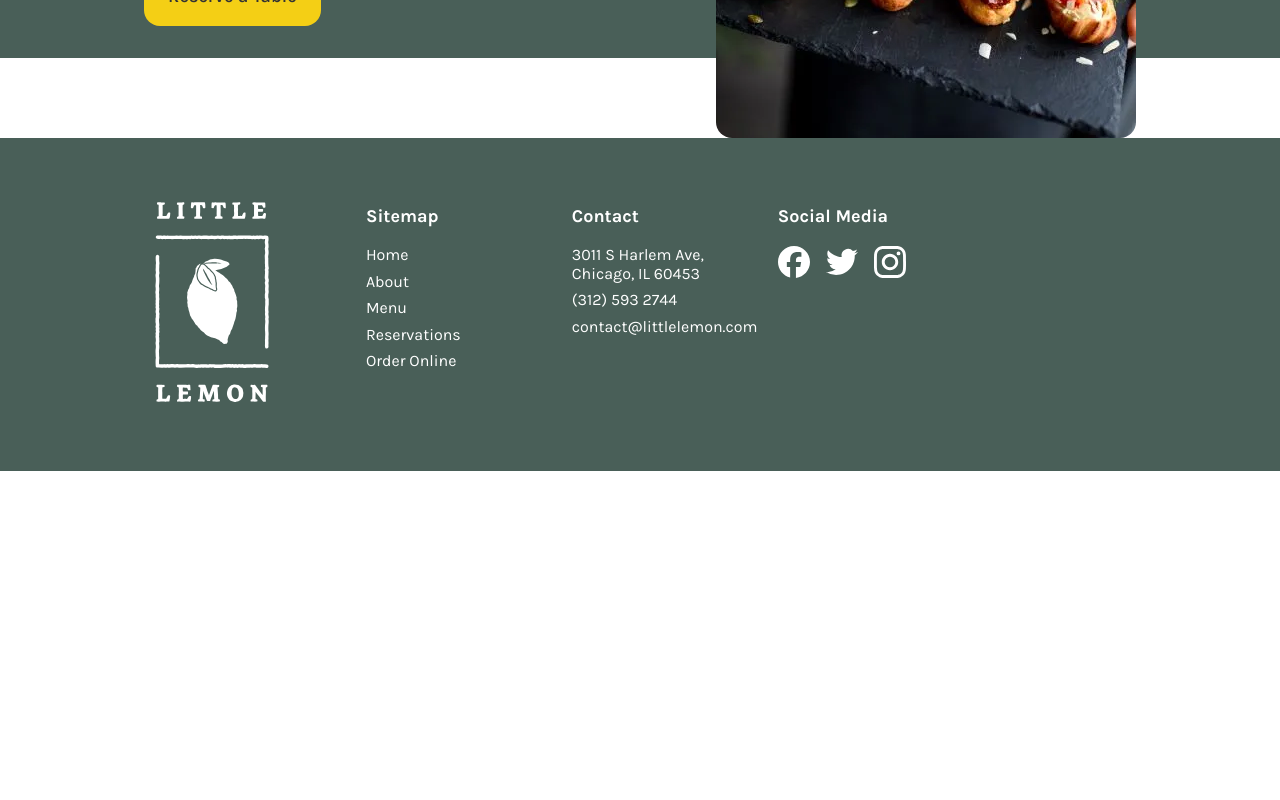
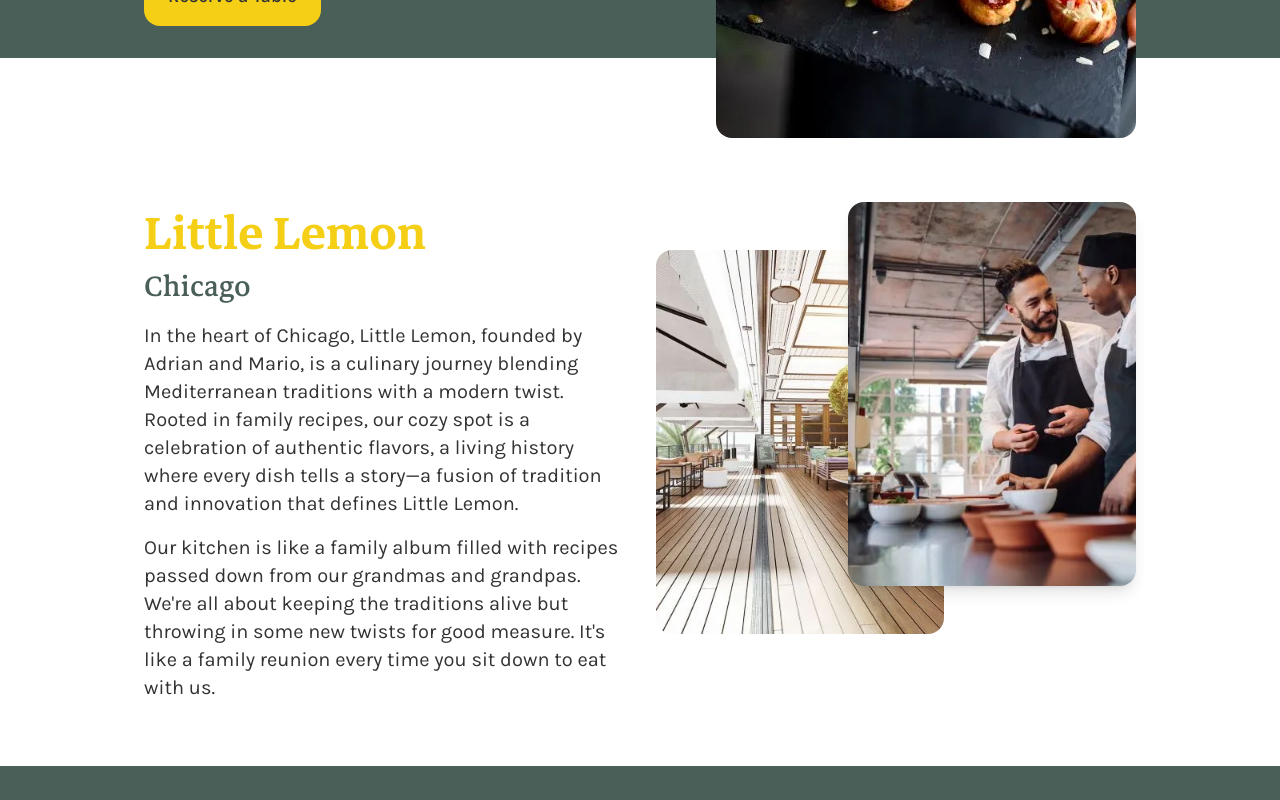
Before and after one commit to osalinasv/coursera-ft-capstone, a React (Create React App) app: page / in a window 1280 px wide. Shown: the part 400-1200 px from the top of the page. Before the commit the page ends 871 px from the top, so only its background shows below. Built offline with nearby package versions, Linux system fonts and the light colour scheme.

Commit message:
Complete about section

```diff
--- a/src/App.jsx
+++ b/src/App.jsx
@@ -1,8 +1,8 @@
 import { Suspense } from "react";
 import { Outlet } from "react-router-dom";
 import "./App.css";
-import Footer from "./components/Footer";
-import Header from "./components/Header";
+import { Footer } from "./components/Footer";
+import { Header } from "./components/Header";
 
 function App() {
   return (
--- a/src/components/Footer.jsx
+++ b/src/components/Footer.jsx
@@ -3,7 +3,7 @@ import { Link } from "react-router-dom";
 import logo from "../assets/logo-solid-vertical.svg";
 import "./Footer.css";
 
-function Footer() {
+export function Footer() {
   return (
     <footer className="footer bg-primary text-inverse">
       <div className="footer-container container mx-auto px-gutter">
@@ -90,5 +90,3 @@ function Footer() {
     </footer>
   );
 }
-
-export default Footer;
--- a/src/components/Header.jsx
+++ b/src/components/Header.jsx
@@ -10,7 +10,7 @@ const navigationMenu = [
   { label: "Order Online", to: "/order" },
 ];
 
-function Header() {
+export function Header() {
   return (
     <header className="header">
       <div className="header-container container mx-auto px-gutter">
@@ -39,5 +39,3 @@ function Header() {
     </header>
   );
 }
-
-export default Header;
--- /dev/null
+++ b/src/components/home/About.css
@@ -0,0 +1,39 @@
+.about {
+  padding-bottom: 4rem;
+  padding-top: 4rem;
+}
+
+.about-container {
+  display: grid;
+  gap: 2rem;
+}
+
+@media (min-width: 768px) {
+  .about-container {
+    grid-template-columns: repeat(2, minmax(0, 1fr));
+  }
+}
+
+.about-images {
+  display: grid;
+}
+
+.about-images > img {
+  aspect-ratio: 3 / 4;
+  border-radius: var(--radius);
+  grid-area: 1 / 1;
+  max-width: 380px;
+  object-fit: cover;
+  width: 60%;
+}
+
+.about-images > img:first-of-type {
+  justify-self: start;
+  margin-top: 3rem;
+}
+
+.about-images > img:last-of-type {
+  box-shadow: 0 10px 15px -3px rgb(0 0 0 / 0.1), 0 4px 6px -4px rgb(0 0 0 / 0.1);
+  justify-self: end;
+  margin-bottom: 3rem;
+}
--- /dev/null
+++ b/src/components/home/About.jsx
@@ -0,0 +1,53 @@
+import ownersImage from "../../assets/about-image-1.webp";
+import restaurantImage from "../../assets/about-image-2.webp";
+import "./About.css";
+
+export function About() {
+  return (
+    <section id="about" className="about">
+      <div className="about-container container mx-auto px-gutter font-xl">
+        <div>
+          <header className="mb-4">
+            <h1 className="font-3xl text-accent font-medium font-serif">
+              Little Lemon
+            </h1>
+            <p className="font-2xl font-serif leading-none text-primary">
+              Chicago
+            </p>
+          </header>
+
+          <p className="font-xl mb-4">
+            In the heart of Chicago, Little Lemon, founded by Adrian and Mario,
+            is a culinary journey blending Mediterranean traditions with a
+            modern twist. Rooted in family recipes, our cozy spot is a
+            celebration of authentic flavors, a living history where every dish
+            tells a story—a fusion of tradition and innovation that defines
+            Little Lemon.
+          </p>
+
+          <p>
+            Our kitchen is like a family album filled with recipes passed down
+            from our grandmas and grandpas. We're all about keeping the
+            traditions alive but throwing in some new twists for good measure.
+            It's like a family reunion every time you sit down to eat with us.
+          </p>
+        </div>
+
+        <div className="about-images">
+          <img
+            src={restaurantImage}
+            width={420}
+            height={635}
+            alt="A waitress holding a tray with seafood"
+          />
+          <img
+            src={ownersImage}
+            width={420}
+            height={635}
+            alt="A waitress holding a tray with seafood"
+          />
+        </div>
+      </div>
+    </section>
+  );
+}
--- a/src/components/home/Hero.css
+++ b/src/components/home/Hero.css
@@ -22,11 +22,6 @@
   max-width: 28ch;
 }
 
-.hero-action {
-  margin-right: auto;
-  margin-left: auto;
-}
-
 .hero-image {
   aspect-ratio: 4 / 3;
   border-radius: var(--radius);
--- a/src/components/home/Hero.jsx
+++ b/src/components/home/Hero.jsx
@@ -6,7 +6,7 @@ import "./Hero.css";
 export function Hero() {
   return (
     <main className="hero bg-primary text-inverse">
-      <div className="hero-container container mx-auto px-gutter">
+      <div className="hero-container container mx-auto px-gutter font-xl">
         <div>
           <header className="mb-4">
             <h1 className="font-3xl text-accent font-medium font-serif">
@@ -15,7 +15,7 @@ export function Hero() {
             <p className="font-2xl font-serif leading-none">Chicago</p>
           </header>
 
-          <p className="hero-text font-xl font-medium mb-4">
+          <p className="hero-text font-medium mb-4">
             We are a family owned Mediterranean restaurant, focused on
             traditional recipes served with a modern twist.
           </p>
--- a/src/pages/Home.jsx
+++ b/src/pages/Home.jsx
@@ -1,10 +1,29 @@
+import { useEffect } from "react";
+import { useLocation } from "react-router-dom";
+import { About } from "../components/home/About";
 import { Hero } from "../components/home/Hero";
+
+function AnchorScroller({ children }) {
+  const { hash } = useLocation();
+
+  useEffect(() => {
+    if (!hash || hash.length < 2) return;
+
+    const element = document.getElementById(hash.slice(1));
+    if (element) {
+      element.scrollIntoView({ behavior: "smooth" });
+    }
+  }, [hash]);
+
+  return children;
+}
 
 function Home() {
   return (
-    <>
+    <AnchorScroller>
       <Hero />
-    </>
+      <About />
+    </AnchorScroller>
   );
 }
 
```
Also changed, not shown: src/assets/about-image-1.webp (added), src/assets/about-image-2.webp (added).
